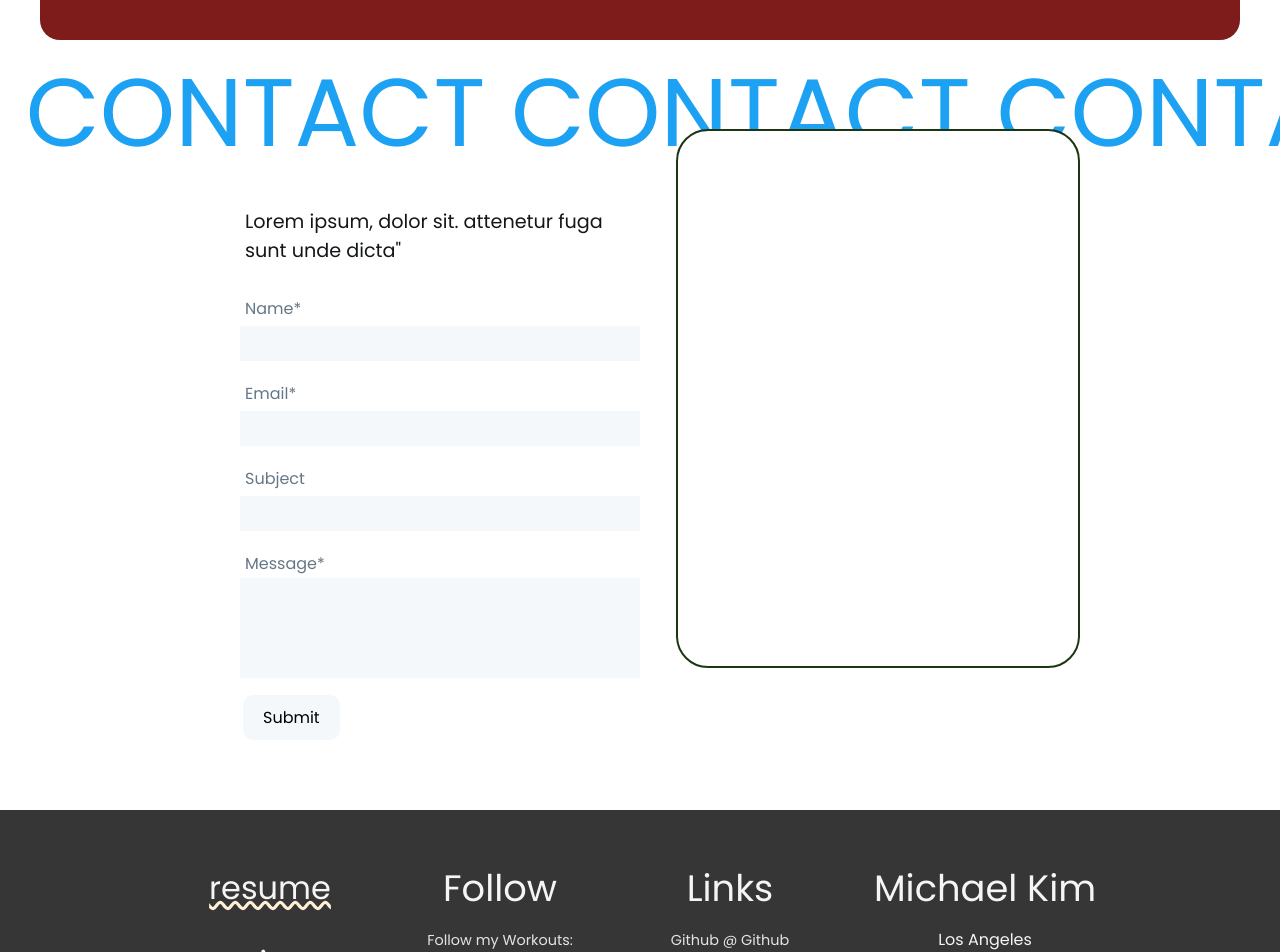
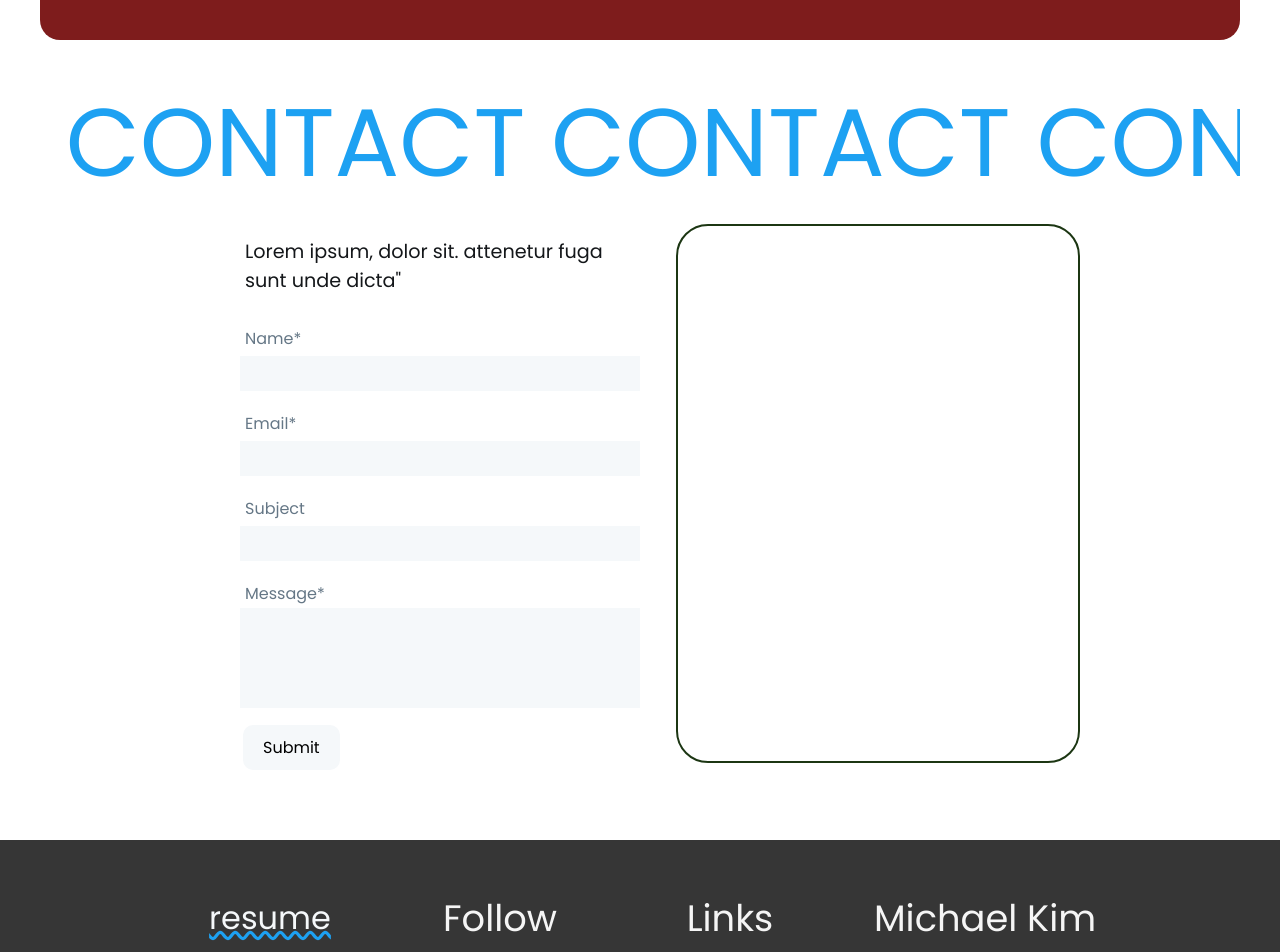
Before and after one commit to sparklingwaterlemon/Portfolio, a React (Create React App) app: page / in a window 1280 px wide. Shown: the part 1760-2712 px from the top of the page. Built offline with nearby package versions, Linux system fonts and the light colour scheme.

Commit message:
Portfolio CSS complete

```diff
--- a/src/Components/ContactSection/ContactSection.css
+++ b/src/Components/ContactSection/ContactSection.css
@@ -1,4 +1,5 @@
 #contact {
+    margin-top: 30px;
     height: auto;
     width: 100%;
     display: flex;
@@ -9,6 +10,8 @@
 .marquee-container {
     height: 17vh;
     width: 100%;
+    margin-left: 40px;
+    margin-right: 40px;
 
     overflow: hidden;
     white-space: nowrap;
@@ -16,6 +19,7 @@
     font-weight: 400;
 }
 .marquee-text0 {
+
     height: 17vh;
     color: #1DA1F2;
     display: inline-block;
@@ -138,8 +142,8 @@
 
 
 .contact-image-container {
-    /* background-color: rgba(56, 180, 221, 0.4); */
-    height: 73vh;
+    /* border: 2px solid green; */
+    height: auto;
     width: 50%;
 
     display: flex;
@@ -154,7 +158,7 @@
     height: 535px;
 
     position: relative;
-    top: -45px;
+    top: 20px;
 
     margin-left: 3vw;
     border-radius: 30px;
--- a/src/Components/FooterSection/FooterSection.css
+++ b/src/Components/FooterSection/FooterSection.css
@@ -25,7 +25,8 @@
     width: 100%;
     font-size: 2em;
     text-decoration: papayawhip wavy underline;
-    color: whitesmoke;
+    text-decoration: #1DA1F2 wavy underline;
+    color: #F5F8FA;
     display: flex;
     justify-content: center;
     align-items: center;
@@ -139,7 +140,7 @@
     }
     .resume-footer{
         width: 100%;
-        /* height: auto; */
+        margin-bottom: 40px;
     }
     .follow-footer{
         width: 100%;
--- a/src/Utilities/ScrollToTop/ScrollToTop.css
+++ b/src/Utilities/ScrollToTop/ScrollToTop.css
@@ -12,10 +12,10 @@
 
 
 
-    border: 2px solid gray;
-    background-color: rgb(235,235,235);
-    color: gray;
-    opacity: .5;
+    border: 2px solid #657786;
+    background-color: #F5F8FA;
+    color: #657786;
+    opacity: .6;
 
     animation: fadeIn .7s;
 
@@ -30,8 +30,8 @@
 
   }
   .scroll-button:hover {
-    border: 2px solid black;
-    background-color: black;
+    border: 2px solid #14171A;
+    background-color: #14171A;
     color: #fcd0de;
     opacity: 1;
     box-shadow: 0px 2px 6px 3px rgb(251, 125, 165);
```
